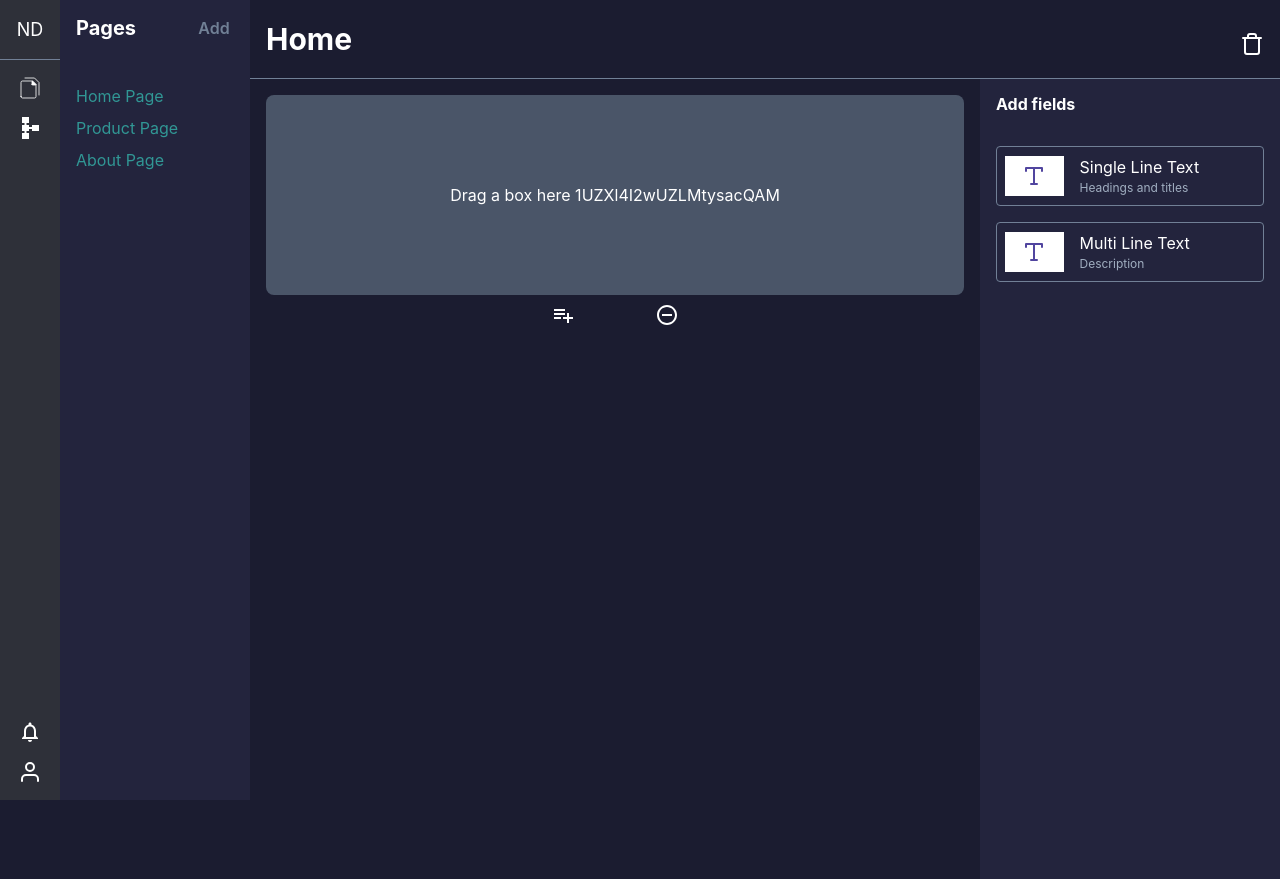
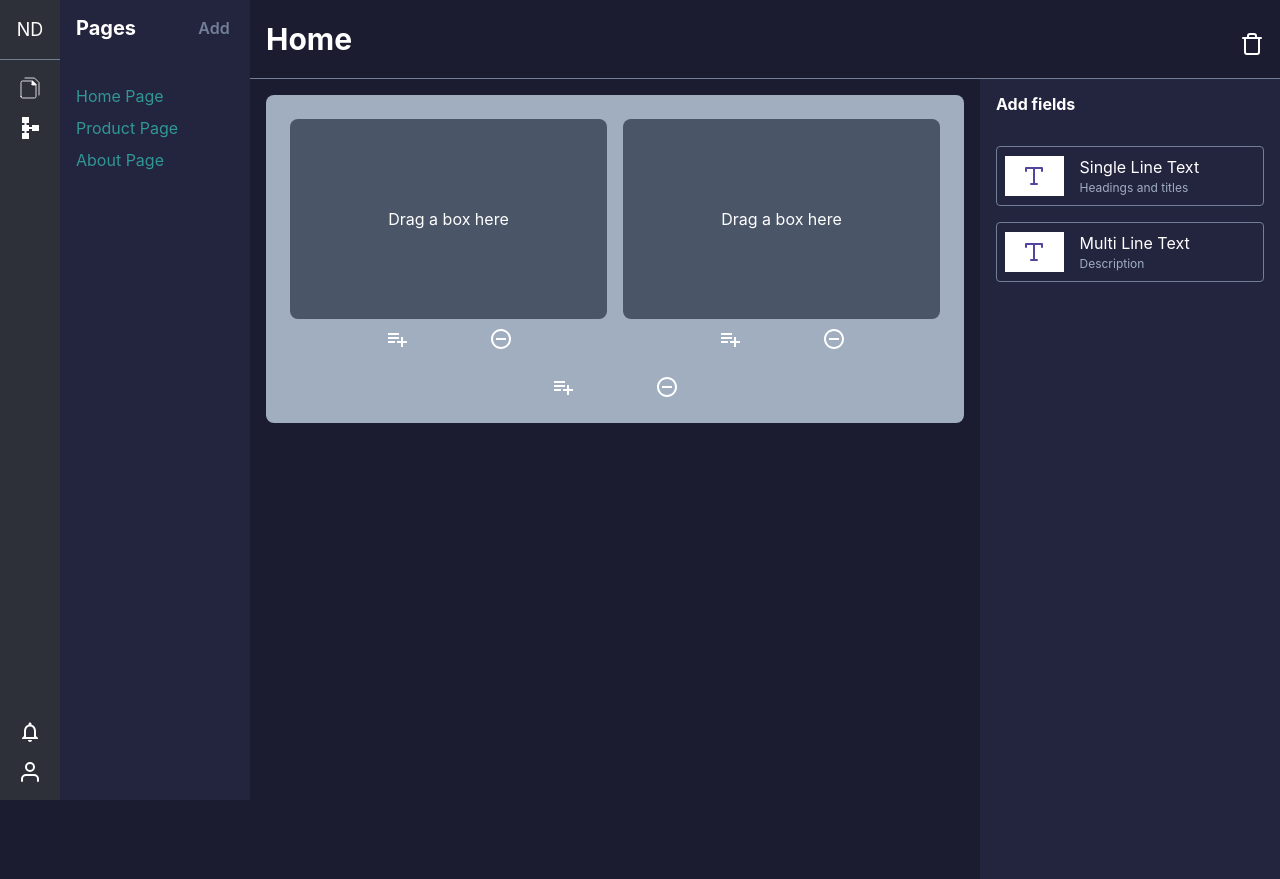
Before and after one commit to mbmohib/nudash, a React (Create React App) app: page / in a window 1280 px wide. Built offline with nearby package versions, Linux system fonts and the light colour scheme.

Commit message:
add customizable row column for dropzone

```diff
--- a/src/components/DropZone.tsx
+++ b/src/components/DropZone.tsx
@@ -15,17 +15,30 @@ import {
   MdOutlineRemoveCircleOutline,
 } from 'react-icons/md';
 
-export enum HandleRowType {
+export enum RowActionType {
   Add = 'add',
   Delete = 'delete',
 }
 interface DropZoneProps {
   fieldType: FieldType | null;
   id: string;
-  handleRow: (type: HandleRowType, id: string) => void;
+  sectionId: number;
+  columnId: number;
+  handleDropZone: (
+    type: RowActionType,
+    id: string,
+    sectionId: number,
+    columnId: number,
+  ) => void;
 }
 
-export default function DropZone({ fieldType, handleRow, id }: DropZoneProps) {
+export default function DropZone({
+  fieldType,
+  handleDropZone,
+  id,
+  sectionId,
+  columnId,
+}: DropZoneProps) {
   const [{ canDrop, isOver }, drop] = useDrop(() => ({
     accept: ItemTypes.Field,
     drop: () => ({ id }),
@@ -36,7 +49,7 @@ export default function DropZone({ fieldType, handleRow, id }: DropZoneProps) {
   }));
 
   const isActive = canDrop && isOver;
-  const placeholder = isActive ? `Release to drop` : `Drag a box here ${id}`;
+  const placeholder = isActive ? `Release to drop` : `Drag a box here`;
 
   return (
     // eslint-disable-next-line jsx-a11y/aria-role
@@ -67,13 +80,17 @@ export default function DropZone({ fieldType, handleRow, id }: DropZoneProps) {
       <Flex justifyContent="center">
         <Button
           variant="primary"
-          onClick={() => handleRow(HandleRowType.Add, id)}
+          onClick={() =>
+            handleDropZone(RowActionType.Add, id, sectionId, columnId)
+          }
         >
           <Icon as={MdOutlinePlaylistAdd} width="24px" height="24px" />
         </Button>
         <Button
           variant="primary"
-          onClick={() => handleRow(HandleRowType.Delete, id)}
+          onClick={() =>
+            handleDropZone(RowActionType.Delete, id, sectionId, columnId)
+          }
         >
           <Icon as={MdOutlineRemoveCircleOutline} width="24px" height="24px" />
         </Button>
--- a/src/components/Field.tsx
+++ b/src/components/Field.tsx
@@ -6,7 +6,7 @@ import { FieldType } from '../types/FieldType';
 import { DraggableField } from '../types/DraggableField';
 
 interface FieldProps extends DraggableField {
-  onFieldDrop: (type: FieldType, rowId: string) => void;
+  onFieldDrop: (type: FieldType, dropZoneId: string) => void;
   isRerender: number;
 }
 
--- a/src/components/PageAside.tsx
+++ b/src/components/PageAside.tsx
@@ -21,7 +21,7 @@ const fields: DraggableField[] = [
 ];
 
 interface AsideProps {
-  onFieldDrop: (type: FieldType, rowId: string) => void;
+  onFieldDrop: (type: FieldType, dropZoneId: string) => void;
   isRerender: number;
 }
 
--- a/src/screens/page.tsx
+++ b/src/screens/page.tsx
@@ -1,53 +1,104 @@
-import { Container, Grid, Box } from '@chakra-ui/react';
+import { Container, Grid, Flex, Box, Button, Icon } from '@chakra-ui/react';
 import { PageAside, DropZone } from '../components';
 import { DndProvider } from 'react-dnd';
 import { HTML5Backend } from 'react-dnd-html5-backend';
 import { useState } from 'react';
 import { FieldType } from '../types/FieldType';
-import { HandleRowType } from '../components/DropZone';
+import { RowActionType } from '../components/DropZone';
 import { nanoid } from 'nanoid';
+import {
+  MdOutlinePlaylistAdd,
+  MdOutlineRemoveCircleOutline,
+} from 'react-icons/md';
 
-interface Row {
+interface DraggableItem {
   id: string;
   fieldType: FieldType | null;
 }
 
-const initialRowState: Row = {
+interface Section {
+  id: number;
+  columns: DraggableItem[][];
+}
+
+const initialRowState: DraggableItem = {
   id: nanoid(),
   fieldType: null,
 };
 
 export default function Page() {
-  const [rows, setRow] = useState<Row[]>([initialRowState]);
+  const [sections, setSections] = useState<Section[]>([
+    { id: 0, columns: [[initialRowState], [initialRowState]] },
+  ]);
 
-  const onFieldDrop = (type: FieldType, rowId: string): void => {
-    const item = rows.find(row => row.id === rowId) as Row;
-
-    const updatedItem = {
-      ...item,
-      fieldType: type,
+  const onFieldDrop = (type: FieldType, dropZoneId: string): void => {
+    // const item = rows.find(row => row.id === rowId) as Row;
+    // const updatedItem = {
+    //   ...item,
+    //   fieldType: type,
+    // };
+    // setRow({
+    //   ...rows,
+    //   ...updatedItem,
+    // });
   };
 
-    setRow({
-      ...rows,
-      ...updatedItem,
+  const handleSection = (type: RowActionType, id: number): void => {
+    if (type === RowActionType.Add) {
+      const rowsCopy = [...sections];
+      const position = id + 1;
+
+      rowsCopy.splice(position, 0, {
+        id: sections.length,
+        columns: [[{ ...initialRowState, id: nanoid() }]],
       });
+      setSections(rowsCopy);
+    }
+
+    if (type === RowActionType.Delete) {
+      setSections(sections.filter(section => section.id !== id));
+    }
   };
 
-  const handleRow = (type: HandleRowType, rowId: string): void => {
-    if (type === HandleRowType.Add) {
-      const rowsCopy = [...rows];
-      const position = rows.findIndex(row => row.id === rowId) + 1;
+  const handleDropZone = (
+    type: RowActionType,
+    rowId: string,
+    sectionId: number,
+    columnId: number,
+  ): void => {
+    const section = sections.find(section => section.id === sectionId);
+    const columnIndex =
+      section?.columns.findIndex((_, index) => index === columnId) || 0;
+    const column = section?.columns[columnIndex]!;
+    const dropZoneIndex = column?.findIndex(column => column.id === rowId) || 0;
 
-      rowsCopy.splice(position, 0, {
+    if (type === RowActionType.Add) {
+      const columnCopy = [...column];
+      columnCopy.splice(dropZoneIndex + 1, 0, {
         ...initialRowState,
         id: nanoid(),
       });
-      setRow(rowsCopy);
+
+      const updatedColumn = [...(section?.columns as DraggableItem[][])];
+      updatedColumn[columnIndex] = columnCopy;
+
+      const updatedSection = { ...section, columns: updatedColumn };
+      const updatedSections = [...sections];
+      updatedSections[sectionId] = updatedSection as Section;
+
+      setSections(updatedSections);
     }
 
-    if (type === HandleRowType.Delete) {
-      setRow(rows.filter(row => row.id !== rowId));
+    if (type === RowActionType.Delete) {
+      const updatedColumn = column.filter(dropZone => dropZone.id !== rowId);
+      const updatedColumns = [...(section?.columns as DraggableItem[][])];
+      updatedColumns[columnIndex] = updatedColumn;
+
+      const updatedSection = { ...section, columns: updatedColumns };
+      const updatedSections = [...sections];
+      updatedSections[sectionId] = updatedSection as Section;
+
+      setSections(updatedSections);
     }
   };
 
@@ -55,16 +106,56 @@ export default function Page() {
     <DndProvider backend={HTML5Backend}>
       <Grid gridTemplateColumns="1fr 300px">
         <Container py="2" maxW="container.md">
-          {rows.map(row => (
+          {sections.map((section, index) => (
+            <Box
+              width="100%"
+              minHeight="200px"
+              bgColor="gray.400"
+              rounded="base"
+              p="2"
+              key={index}
+              mb="2"
+            >
+              <Flex alignItems="center">
+                {section.columns.map((column, index) => (
+                  <Box width="100%" key={index} m="1">
+                    {column.map(row => (
                       <DropZone
+                        id={row.id}
                         key={row.id}
-              id={row.id}
-              handleRow={handleRow}
+                        columnId={index}
+                        sectionId={section.id}
+                        handleDropZone={handleDropZone}
                         fieldType={row.fieldType}
                       />
                     ))}
+                  </Box>
+                ))}
+              </Flex>
+              <Flex justifyContent="center">
+                <Button
+                  variant="primary"
+                  onClick={() => handleSection(RowActionType.Add, section.id)}
+                >
+                  <Icon as={MdOutlinePlaylistAdd} width="24px" height="24px" />
+                </Button>
+                <Button
+                  variant="primary"
+                  onClick={() =>
+                    handleSection(RowActionType.Delete, section.id)
+                  }
+                >
+                  <Icon
+                    as={MdOutlineRemoveCircleOutline}
+                    width="24px"
+                    height="24px"
+                  />
+                </Button>
+              </Flex>
+            </Box>
+          ))}
         </Container>
-        <PageAside isRerender={rows.length} onFieldDrop={onFieldDrop} />
+        <PageAside isRerender={sections.length} onFieldDrop={onFieldDrop} />
       </Grid>
     </DndProvider>
   );
```
Lines whose indentation alone changed are shown as unchanged.
